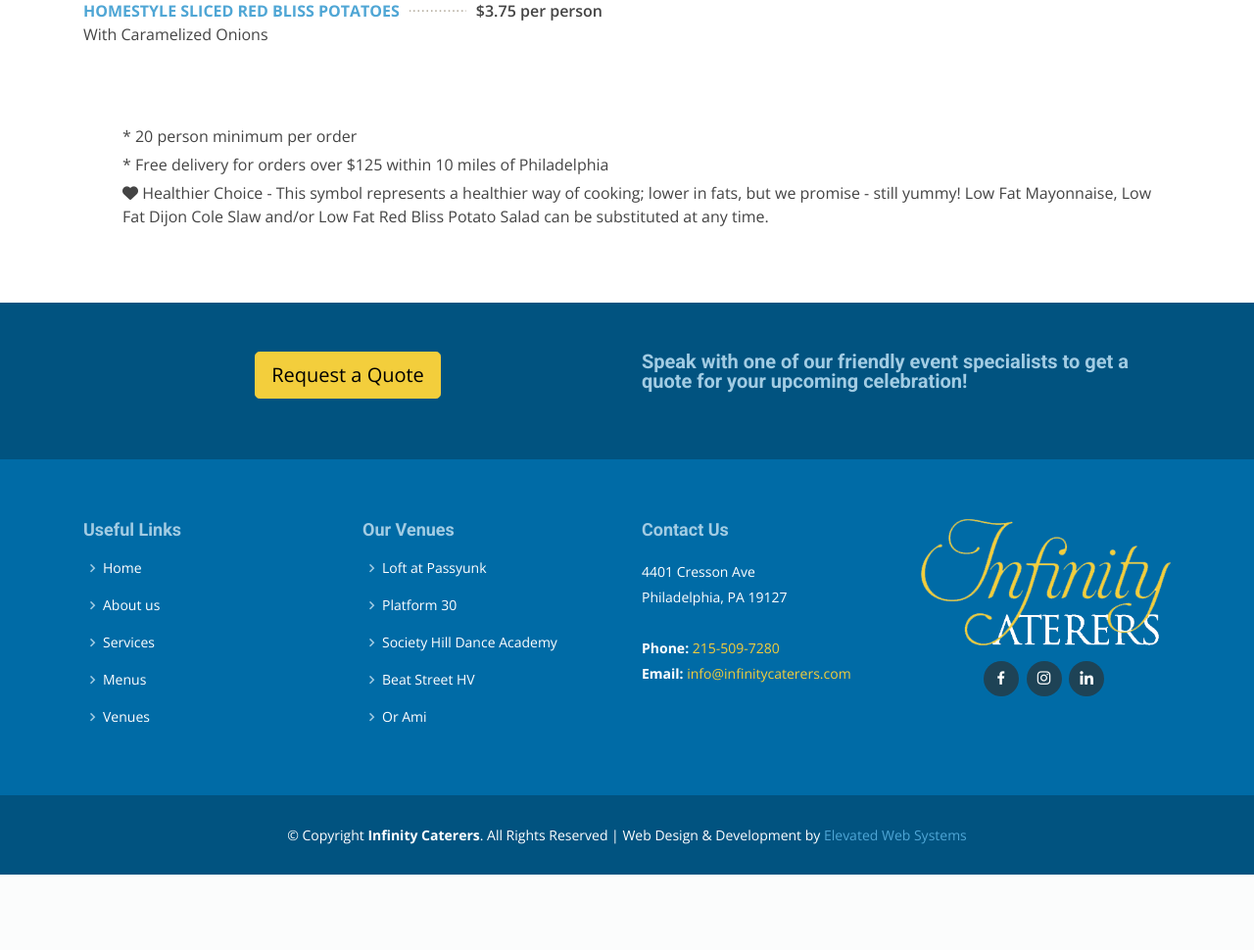
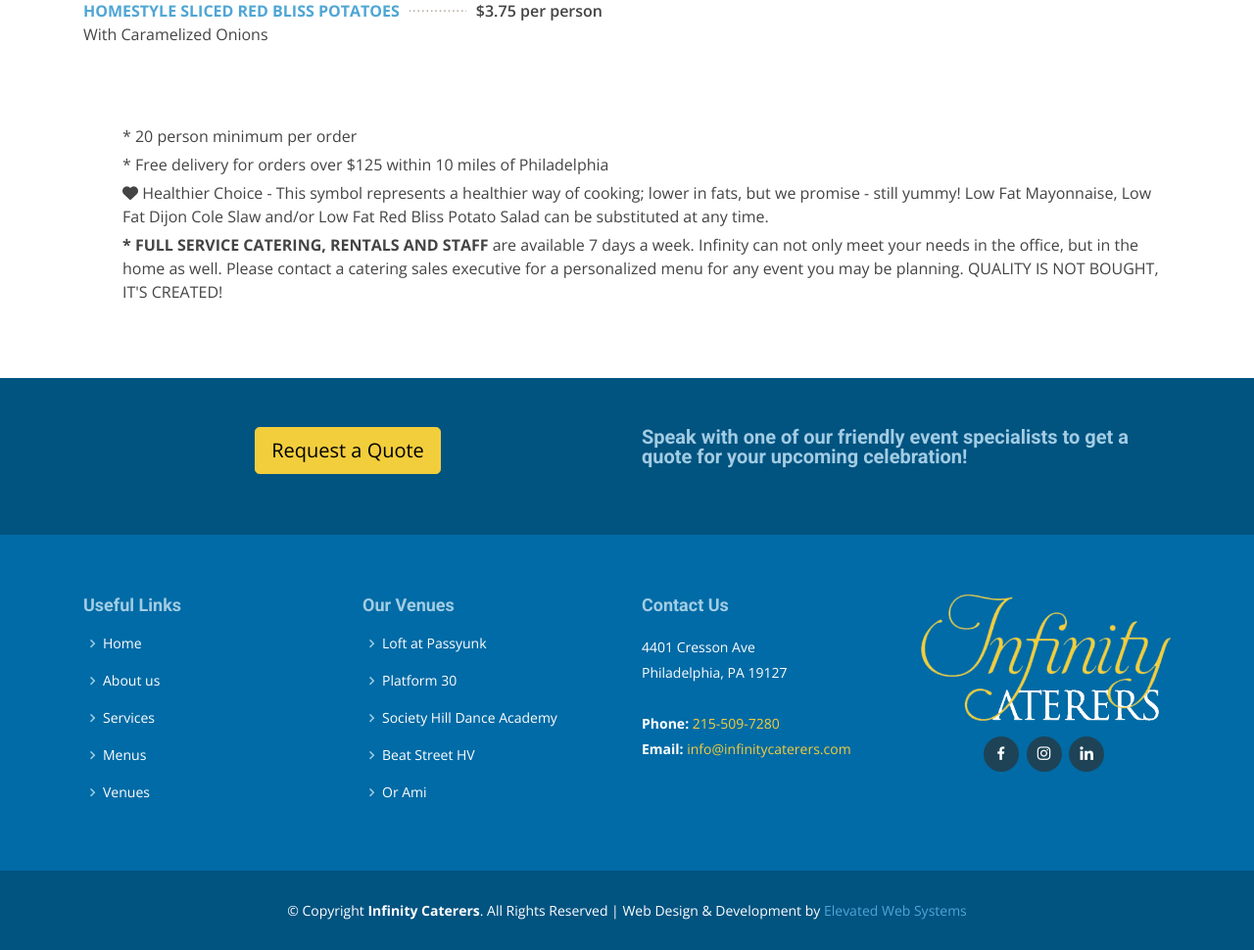
Before and after one commit to jtangir87/infinitycaterers, a Django app: page /menus/informal-event in a window 1280 px wide. Shown: the part 930-1900 px from the top of the page at 98% size. Before the commit the page ends 1823 px from the top, so only its background shows below. Run offline with Django 3.2, Linux system fonts and the light colour scheme; some libraries are stand-ins or nearby versions.

Commit message:
add final note to menu

```diff
--- a/templates/pages/menus/informal.html
+++ b/templates/pages/menus/informal.html
@@ -760,11 +760,11 @@
       <ul id="menuFooter">
         <li>* 20 person minimum per order</li>
         <li>* Free delivery for orders over $125 within 10 miles of Philadelphia</li>
-            <li><i class="fas fa-heart"></i> Healthier Choice -
-                This symbol represents a healthier way of cooking; lower in fats, but we promise - still yummy!
-                Low Fat Mayonnaise, Low Fat Dijon Cole Slaw and/or Low Fat Red Bliss Potato Salad can be substituted at any time.
-            </li>
-
+        <li><i class="fas fa-heart"></i> Healthier Choice -
+            This symbol represents a healthier way of cooking; lower in fats, but we promise - still yummy!
+            Low Fat Mayonnaise, Low Fat Dijon Cole Slaw and/or Low Fat Red Bliss Potato Salad can be substituted at any time.
+        </li>
+        <li><strong>* FULL SERVICE CATERING, RENTALS AND STAFF</strong> are available 7 days a week. Infinity can not only meet your needs in the office, but in the home as well. Please contact a catering sales executive for a personalized menu for any event you may be planning. QUALITY IS NOT BOUGHT, IT'S CREATED!</li>
         </ul>
     </section><!-- End Menus Section -->
 
```
